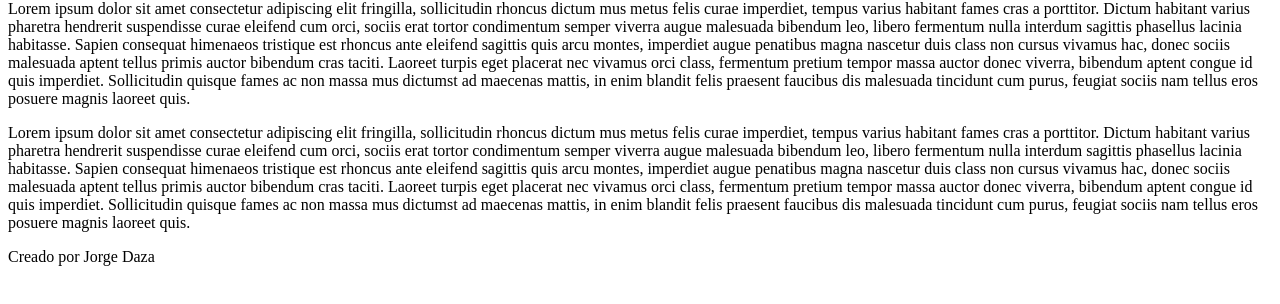
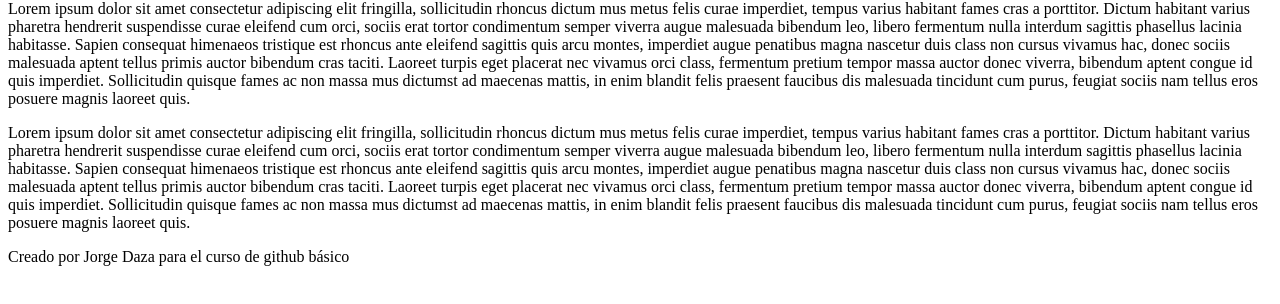
Before and after one commit to esjdaza/mysite, a plain HTML site: page index.html in a window 1280 px wide. Shown: the part 66-370 px from the top of the page. Drawn offline with Linux system fonts and the light colour scheme.

Commit message:
Mofica el creado por

```diff
--- a/index.html
+++ b/index.html
@@ -29,7 +29,7 @@
       dis malesuada tincidunt cum purus, feugiat sociis nam tellus eros posuere magnis laoreet quis.
     </p>
     <p>
-      Creado por Jorge Daza
+      Creado por Jorge Daza para el curso de github básico
     </p>
   </body>
 </html>
```
